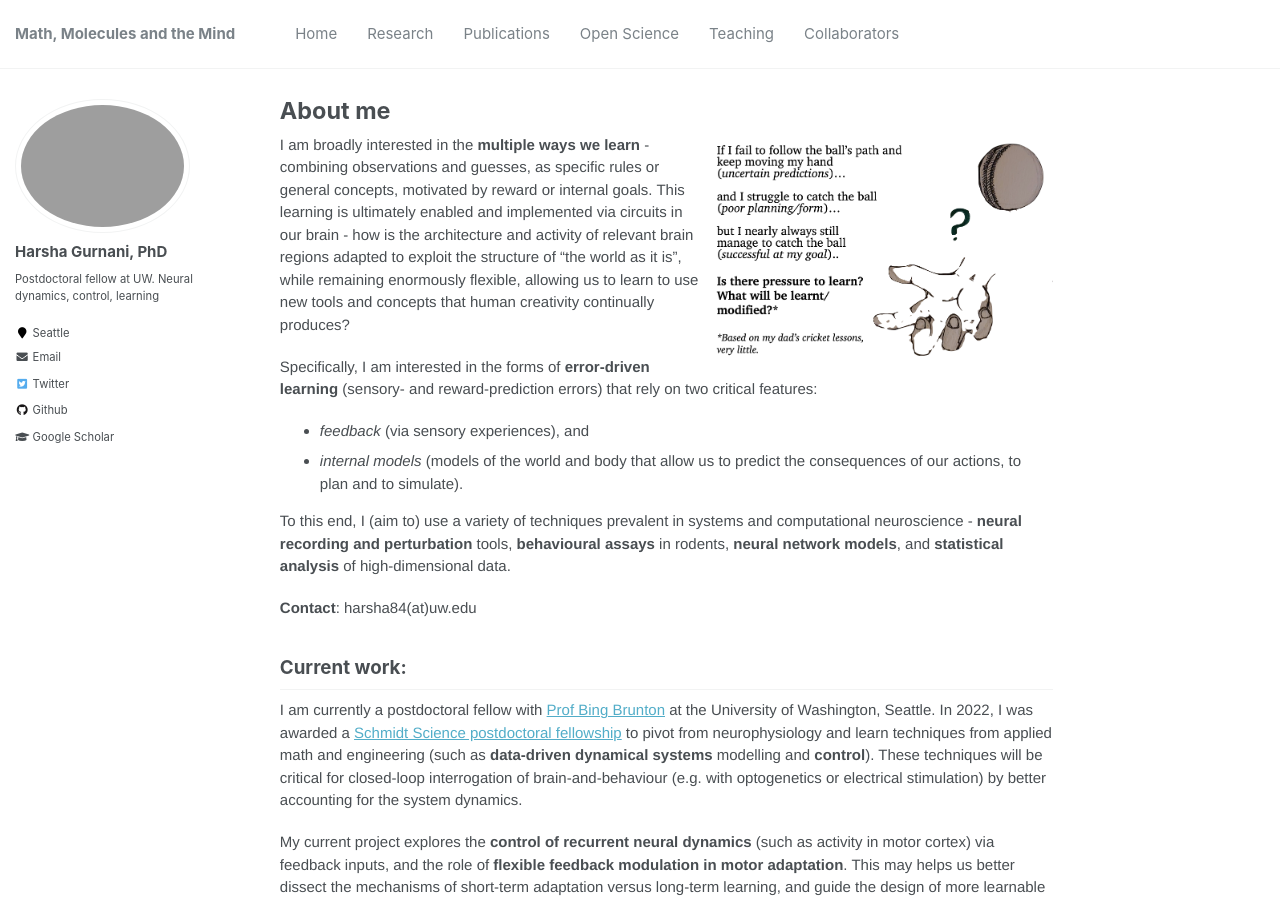
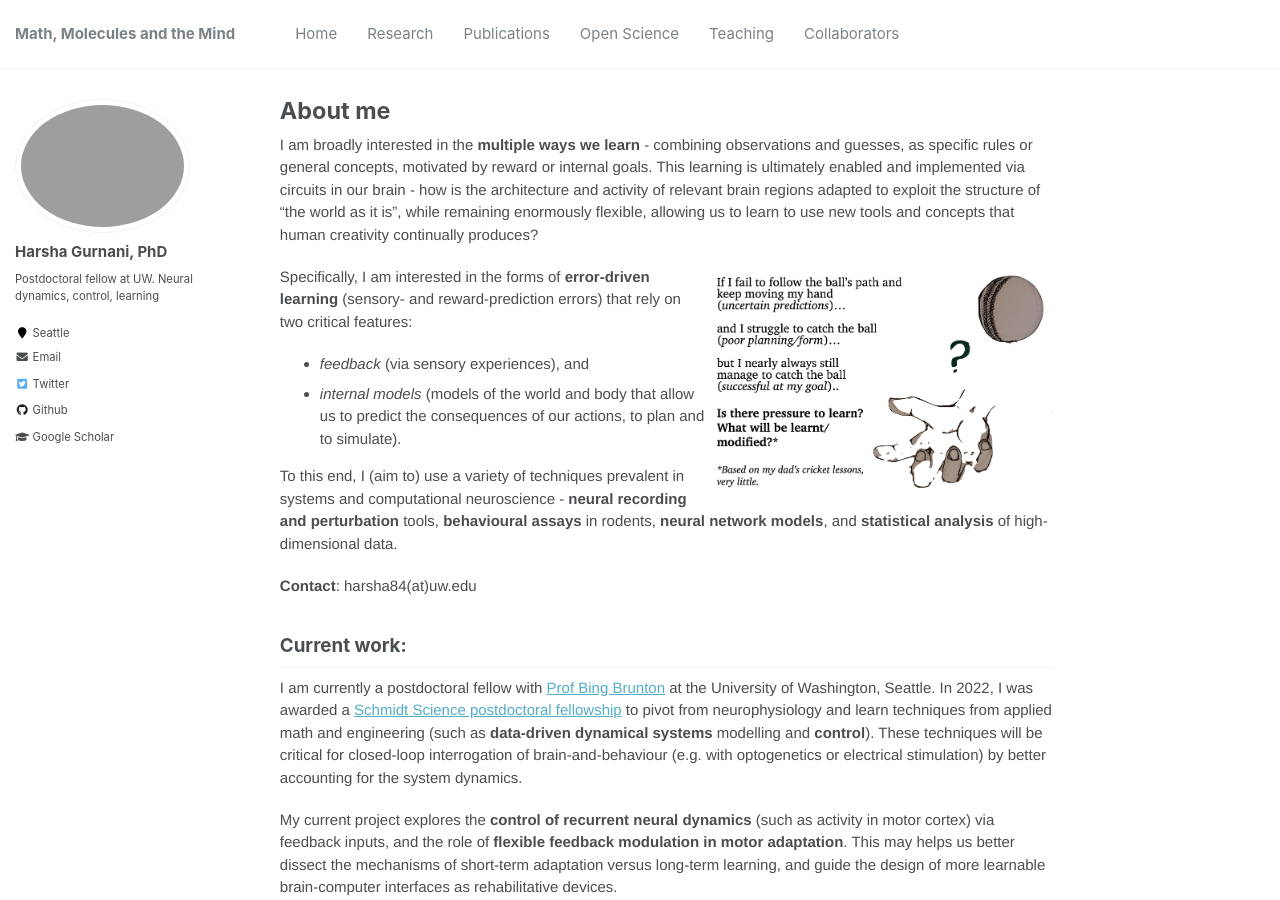
Before and after one commit to harshagurnani/harshagurnani.github.io, a Jekyll site: the page built from _pages/about.md, in a window 1280 px wide and 900 px high. Built offline with Jekyll 4.4.1, drawn with Linux system fonts in a browser that asks for light colours.

Commit message:
Update about.md

```diff
--- a/_pages/about.md
+++ b/_pages/about.md
@@ -7,10 +7,10 @@ redirect_from:
   - /about/
   - /about.html
 ---
-<img align="right" src="/images/cricket.png" alt="Hand ready to catch ball" width="45%" />
+
 I am broadly interested in the __multiple ways we learn__  - combining observations and guesses, as specific rules or general concepts, motivated by reward or internal goals. This learning is ultimately enabled and implemented via circuits in our brain - how is the architecture and activity of relevant brain regions adapted to exploit the structure of "the world as it is", while remaining enormously flexible, allowing us to learn to use new tools and concepts that human creativity continually produces?
 
-
+<img align="right" src="/images/cricket.png" alt="Hand ready to catch ball" width="45%" />
 Specifically, I am interested in the forms of __error-driven learning__ (sensory- and reward-prediction errors) that rely on two critical features:
 - _feedback_ (via sensory experiences), and
 - _internal models_ (models of the world and body that allow us to predict the consequences of our actions, to plan and to simulate).
```
